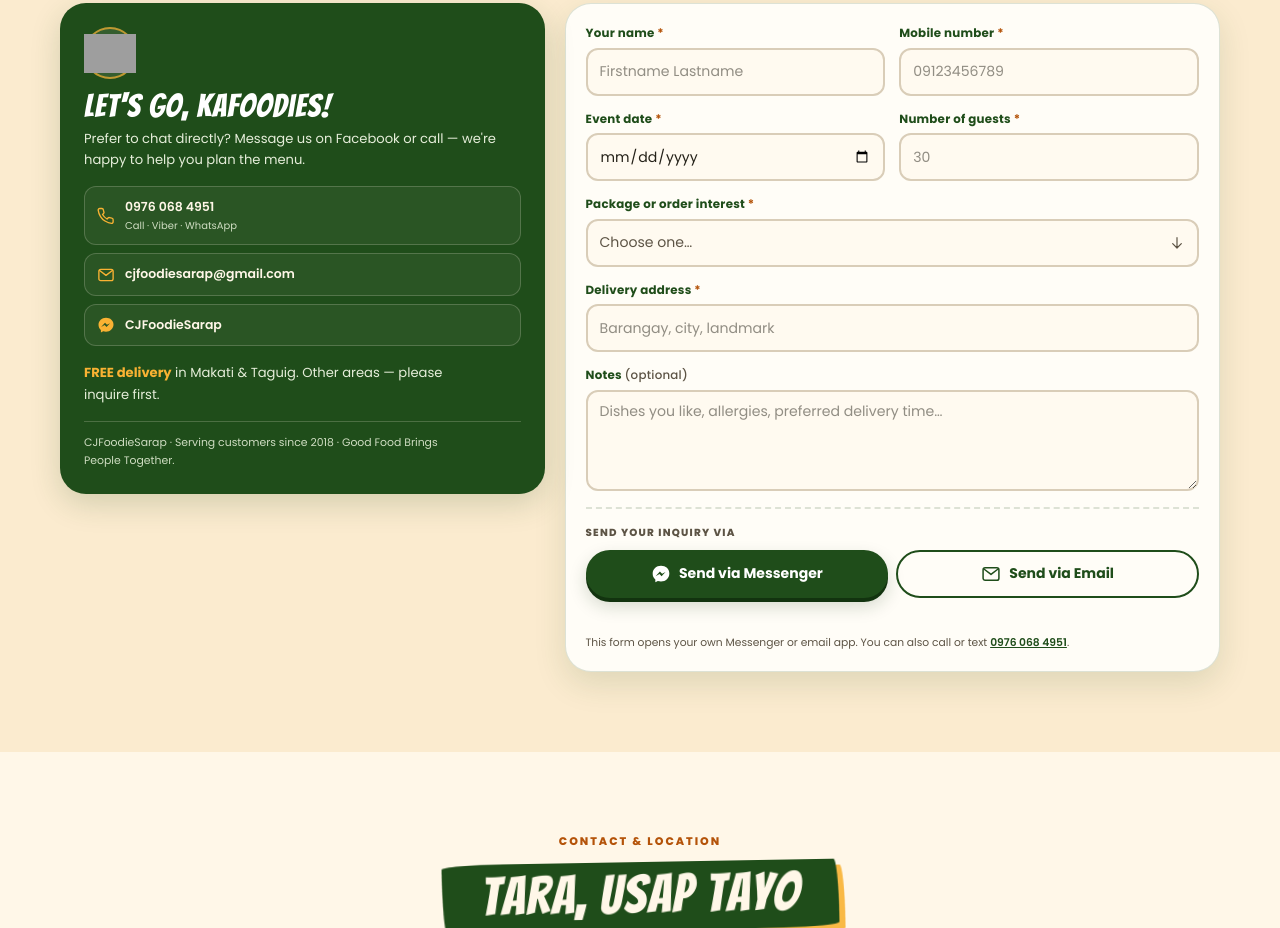
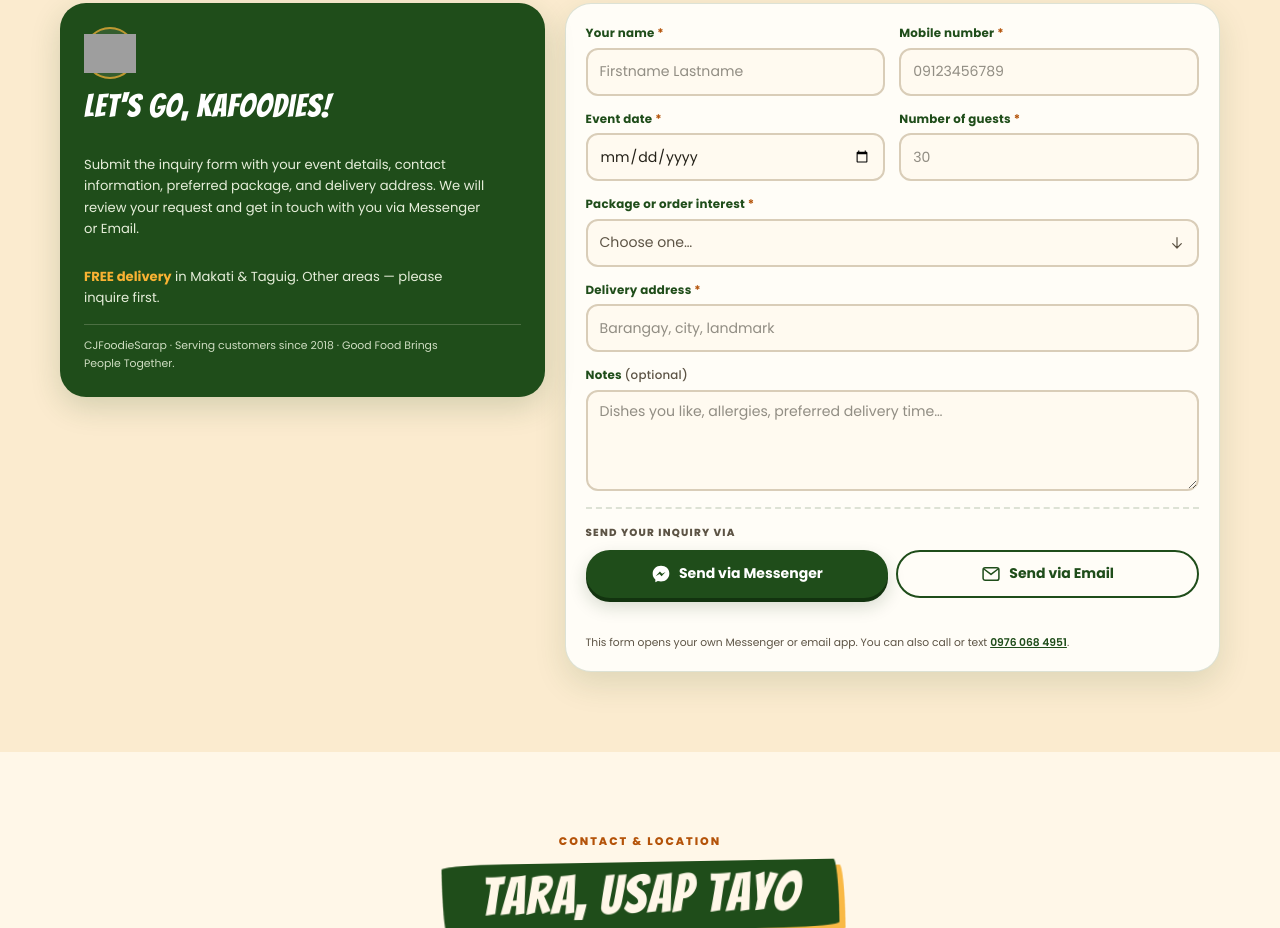
Before and after one commit to Ritzqtt/CJFoodieSarap, a React (Vite) app: page / in a window 1280 px wide. Shown: the part 6240-7168 px from the top of the page. Built offline with nearby package versions, Linux system fonts and the light colour scheme; grey boxes are pictures that could not be loaded.

Commit message:
feat: simplify inquiry message by removing website reference

```diff
--- a/src/components/InquiryForm.jsx
+++ b/src/components/InquiryForm.jsx
@@ -95,9 +95,7 @@ function FormField({ id, name, label, required = false, error, full = false, hin
       <label htmlFor={id} className="text-[.74rem] font-bold tracking-[.02em] text-forest">
         {label}{' '}
         {required ? (
-          <span className="text-orange-deep" aria-hidden="true">
-            *
-          </span>
+          <span className="text-orange-deep" aria-hidden="true">*</span>
         ) : (
           <span className="font-medium text-muted">(optional)</span>
         )}
@@ -132,7 +130,9 @@ export default function InquiryForm() {
     if (!interestOpen) return undefined
 
     const handlePointerDown = (event) => {
-      if (!interestRef.current?.contains(event.target)) setInterestOpen(false)
+      if (!interestRef.current?.contains(event.target)) {
+        setInterestOpen(false)
+      }
     }
 
     document.addEventListener('pointerdown', handlePointerDown)
@@ -140,8 +140,12 @@ export default function InquiryForm() {
   }, [interestOpen])
 
   useEffect(() => {
-    if (!interestOpen || activeInterest < 0) return undefined
-    const option = interestListRef.current?.querySelector(`[data-index="${activeInterest}"]`)
+    if (!interestOpen || activeInterest < 0) return
+
+    const option = interestListRef.current?.querySelector(
+      `[data-index="${activeInterest}"]`
+    )
+
     option?.scrollIntoView({ block: 'nearest' })
   }, [interestOpen, activeInterest])
 
@@ -167,7 +171,10 @@ export default function InquiryForm() {
     INTEREST_OPTIONS.find((option) => option.value === values.interest)?.label ?? ''
 
   const openInterest = (preferredIndex = 0) => {
-    const selectedIndex = INTEREST_OPTIONS.findIndex((option) => option.value === values.interest)
+    const selectedIndex = INTEREST_OPTIONS.findIndex(
+      (option) => option.value === values.interest
+    )
+
     setInterestOpen(true)
     setActiveInterest(selectedIndex >= 0 ? selectedIndex : preferredIndex)
   }
@@ -233,8 +240,10 @@ export default function InquiryForm() {
     }
   }
 
+
   const handleSubmit = (event) => {
     event.preventDefault()
+
     const nextErrors = validate(values)
     setErrors(nextErrors)
 
@@ -242,37 +251,55 @@ export default function InquiryForm() {
       setStatus('Please check the highlighted fields and try again.')
       setStatusIsError(true)
       setShowOutput(false)
+
       const firstInvalid = Object.keys(nextErrors)[0]
       formRef.current?.querySelector(`[name="${firstInvalid}"]`)?.focus()
+
       return
     }
 
     setStatusIsError(false)
+
     const channel =
-      event.nativeEvent.submitter?.getAttribute('data-channel') === 'email' ? 'email' : 'messenger'
+      event.nativeEvent.submitter?.getAttribute('data-channel') === 'email'
+        ? 'email'
+        : 'messenger'
+
     const builtMessage = buildInquiryMessage(values)
+
     setMessage(builtMessage)
     setShowOutput(true)
 
     if (channel === 'email') {
       const subject = `CJFoodieSarap inquiry — ${values.name} — ${formatDate(values.date)}`
-      window.location.href = `mailto:${CONTACT.email}?subject=${encodeURIComponent(subject)}&body=${encodeURIComponent(builtMessage)}`
+
+      const isMobile = /Android|iPhone|iPad|iPod/i.test(navigator.userAgent)
+
+      if (isMobile) {
+        // Mobile: Open the default email application
+        const mailtoUrl = `mailto:${CONTACT.email}?subject=${encodeURIComponent(subject)}&body=${encodeURIComponent(builtMessage)}`
+
+        window.location.href = mailtoUrl
+      } else {
+        // Desktop: Let the customer choose their Google account
+        const gmailUrl = `https://mail.google.com/mail/?view=cm&fs=1&to=${encodeURIComponent(CONTACT.email)}&su=${encodeURIComponent(subject)}&body=${encodeURIComponent(builtMessage)}`
+
+        const accountChooserUrl =
+          `https://accounts.google.com/AccountChooser?service=mail&continue=${encodeURIComponent(gmailUrl)}`
+
+        window.open(accountChooserUrl, '_blank', 'noopener,noreferrer')
+      }
+
       setStatus(
-        `Opening your email app with the inquiry filled in. If nothing opens, copy the message below and send it to ${CONTACT.email}.`,
+        `Your inquiry is ready! Please review and send your email to ${CONTACT.email}.`
       )
     } else {
       window.open(messengerUrl(builtMessage), '_blank', 'noopener')
+
       setStatus(
-        'Opening Messenger with your details ready to send. If nothing opens, copy the message below and send it to us.',
+        'Opening Messenger with your details ready to send.'
       )
     }
-  }
-
-  const handleCopy = async () => {
-    if (!message) return
-    const copied = await copyTextToClipboard(message)
-    setCopyLabel(copied ? 'Copied!' : 'Copy failed')
-    window.setTimeout(() => setCopyLabel('Copy message'), 2000)
   }
 
   return (
@@ -280,7 +307,7 @@ export default function InquiryForm() {
       <div className="wrap">
         <div className="reveal">
           <SectionHeading eyebrow="Inquiry" title="Tell Us About Your Handaan">
-            Fill this out and we&apos;ll open Messenger or your email app with your details ready to
+            Fill this out and we'll open Messenger or your email app with your details ready to
             send.
           </SectionHeading>
         </div>
@@ -298,45 +325,20 @@ export default function InquiryForm() {
               />
             </span>
             <h3 className="mb-1.5 font-display text-[2rem] leading-[.95] tracking-[.03em] text-white">
-              Let&apos;s go, Kafoodies!
+              Let's go, Kafoodies!
             </h3>
-            <p className="text-[.82rem] leading-relaxed text-[#e6eeda]">
-              Prefer to chat directly? Message us on Facebook or call — we&apos;re happy to help you
-              plan the menu.
-            </p>
 
-            <div className="my-4 grid gap-2">
-              <a
-                href={`tel:${CONTACT.phoneTel}`}
-                className="flex items-center gap-2.5 rounded-xl border border-cream/20 bg-cream/5 px-3 py-2.5 text-[.78rem] font-semibold text-cream no-underline transition hover:border-gold/50 hover:bg-gold/15"
-              >
-                <Icon name="phone" className="h-[18px] w-[18px] text-gold" />
-                <span>
-                  {CONTACT.phoneDisplay}
-                  <small className="block font-normal text-[#cfddc2]">Call · Viber · WhatsApp</small>
-                </span>
-              </a>
-              <a
-                href={`mailto:${CONTACT.email}`}
-                className="flex items-center gap-2.5 rounded-xl border border-cream/20 bg-cream/5 px-3 py-2.5 text-[.78rem] font-semibold text-cream no-underline transition hover:border-gold/50 hover:bg-gold/15"
-              >
-                <Icon name="mail" className="h-[18px] w-[18px] text-gold" />
-                {CONTACT.email}
-              </a>
-              <a
-                href={CONTACT.messenger}
-                target="_blank"
-                rel="noopener noreferrer"
-                className="flex items-center gap-2.5 rounded-xl border border-cream/20 bg-cream/5 px-3 py-2.5 text-[.78rem] font-semibold text-cream no-underline transition hover:border-gold/50 hover:bg-gold/15"
-              >
-                <Icon name="messenger" className="h-[18px] w-[18px] text-gold" />
-                CJFoodieSarap
-              </a>
-            </div>
+            <br />
 
             <p className="text-[.82rem] leading-relaxed text-[#e6eeda]">
-              <strong className="text-gold">FREE delivery</strong> in Makati &amp; Taguig. Other areas
-              — please inquire first.
+              Submit the inquiry form with your event details, contact information, preferred
+              package, and delivery address. We will review your request and get in touch with you
+              via Messenger or Email.
+            </p>
+            <br />
+            <p className="text-[.82rem] leading-relaxed text-[#e6eeda]">
+              <strong className="text-gold">FREE delivery</strong> in Makati &amp; Taguig. Other
+              areas — please inquire first.
             </p>
             <p className="mt-4 border-t border-cream/20 pt-3 text-[.68rem] text-[#cfddc2]">
               CJFoodieSarap · Serving customers since 2018 · Good Food Brings People Together.
@@ -434,18 +436,18 @@ export default function InquiryForm() {
                       aria-invalid={Boolean(errors.interest)}
                       aria-describedby="err-interest"
                       onClick={() => {
-                        if (interestOpen) {
-                          closeInterest()
-                        } else {
-                          openInterest(0)
-                        }
+                        if (interestOpen) closeInterest()
+                        else openInterest(0)
                       }}
                       onKeyDown={handleInterestKeyDown}
                       className={`${inputClass('interest')} flex items-center justify-between gap-2 text-left ${
                         values.interest ? 'text-ink' : 'text-muted'
                       }`}
                     >
-                      <span className="truncate">{selectedInterestLabel || 'Choose one…'}</span>
+                      <span className="truncate">
+                        {selectedInterestLabel || 'Choose one…'}
+                      </span>
+
                       <Icon
                         name="arrow"
                         className={`h-4 w-4 shrink-0 transition-transform duration-200 ${
@@ -552,34 +554,12 @@ export default function InquiryForm() {
                 {status}
               </p>
               <p className="mt-1.5 text-[.67rem] leading-relaxed text-muted">
-                This form opens your own Messenger or email app.
-                You can also call or text{' '}
+                This form opens your own Messenger or email app. You can also call or text{' '}
                 <a href={`tel:${CONTACT.phoneTel}`} className="font-semibold text-forest underline">
                   {CONTACT.phoneDisplay}
                 </a>
                 .
               </p>
-
-              {showOutput && (
-                <div className="mt-4 rounded-[14px] border-2 border-dashed border-[#8ab87b] bg-[#f1f8ec] p-3.5">
-                  <div className="mb-1.5 flex flex-wrap items-center justify-between gap-2">
-                    <strong className="text-[.82rem] text-forest">Your inquiry is ready</strong>
-                    <button type="button" className="btn btn-forest btn-sm min-h-9 px-3 py-1.5 text-[.7rem]" onClick={handleCopy}>
-                      <Icon name="copy" className="h-4 w-4" /> {copyLabel}
-                    </button>
-                  </div>
-                  <p className="mb-2 text-[.7rem] leading-relaxed text-[#46583b]">
-                    If your Messenger or email app didn&apos;t open, copy the message below and send it
-                    to us directly.
-                  </p>
-                  <pre
-                    className="max-h-[260px] overflow-auto rounded-[10px] bg-white p-3 font-mono text-[.72rem] leading-relaxed whitespace-pre-wrap break-words text-[#3a3529]"
-                    tabIndex={0}
-                  >
-                    {message}
-                  </pre>
-                </div>
-              )}
             </form>
           </div>
         </div>
--- a/src/lib/messages.js
+++ b/src/lib/messages.js
@@ -23,7 +23,7 @@ export function buildInquiryMessage(values) {
     `Delivery address: ${values.address}`,
     `Notes: ${values.notes || '—'}`,
     '',
-    'Salamat! (Sent from the CJFoodieSarap website)',
+    'Salamat!',
   ].join('\n')
 }
 
```
